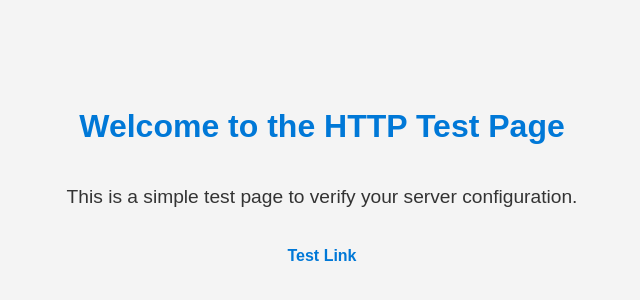
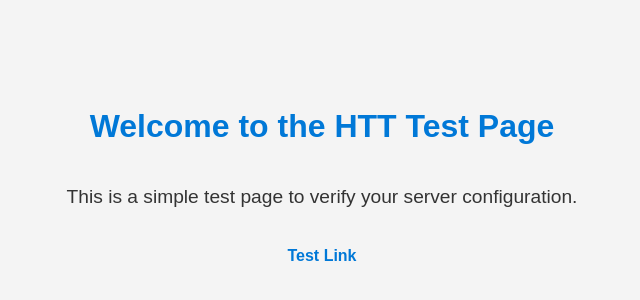
Before and after one commit to georgedsa/test, a plain HTML site: page index.html in a window 1280 px wide. Shown: the part 224-524 px from the top of the page, without its empty margins (318-958 px from the left). Drawn offline with Linux system fonts and the light colour scheme.

Commit message:
Update index.html

```diff
--- a/index.html
+++ b/index.html
@@ -37,7 +37,7 @@
   </style>
 </head>
 <body>
-  <h1>Welcome to the HTTP Test Page</h1>
+  <h1>Welcome to the HTT Test Page</h1>
   <p>This is a simple test page to verify your server configuration.</p>
   <div class="test-link">
     <a href="/test" target="_blank">Test Link</a>
```
